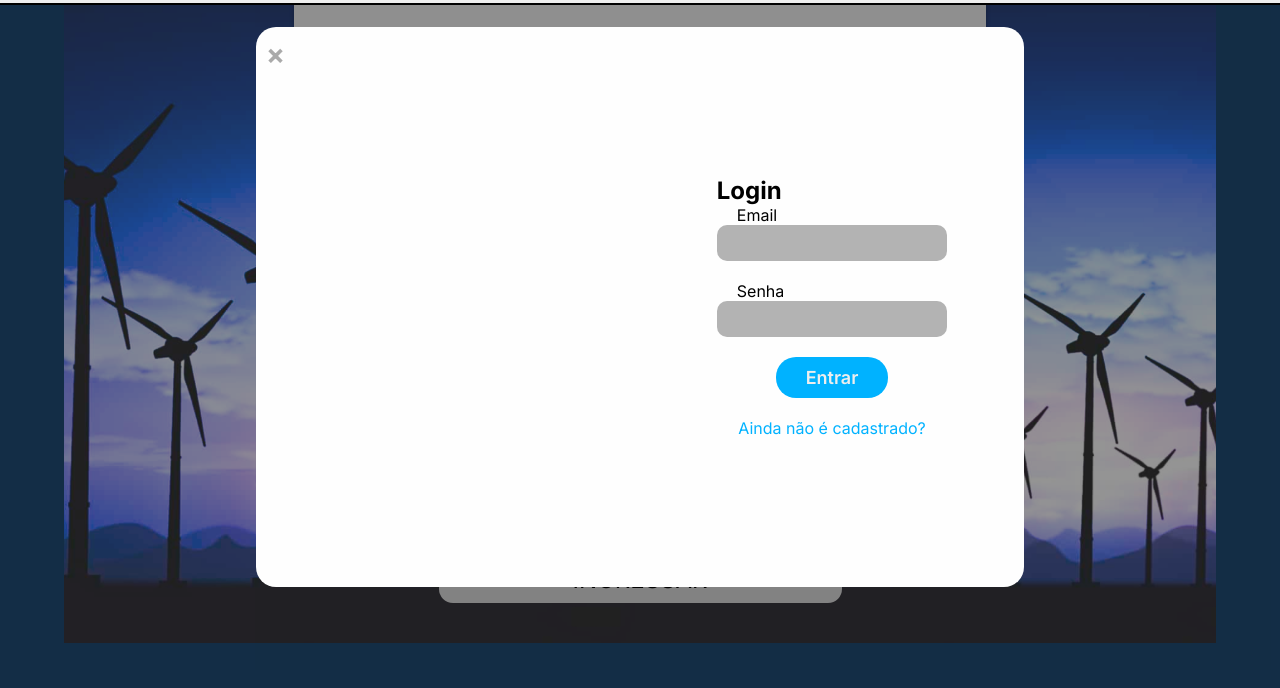
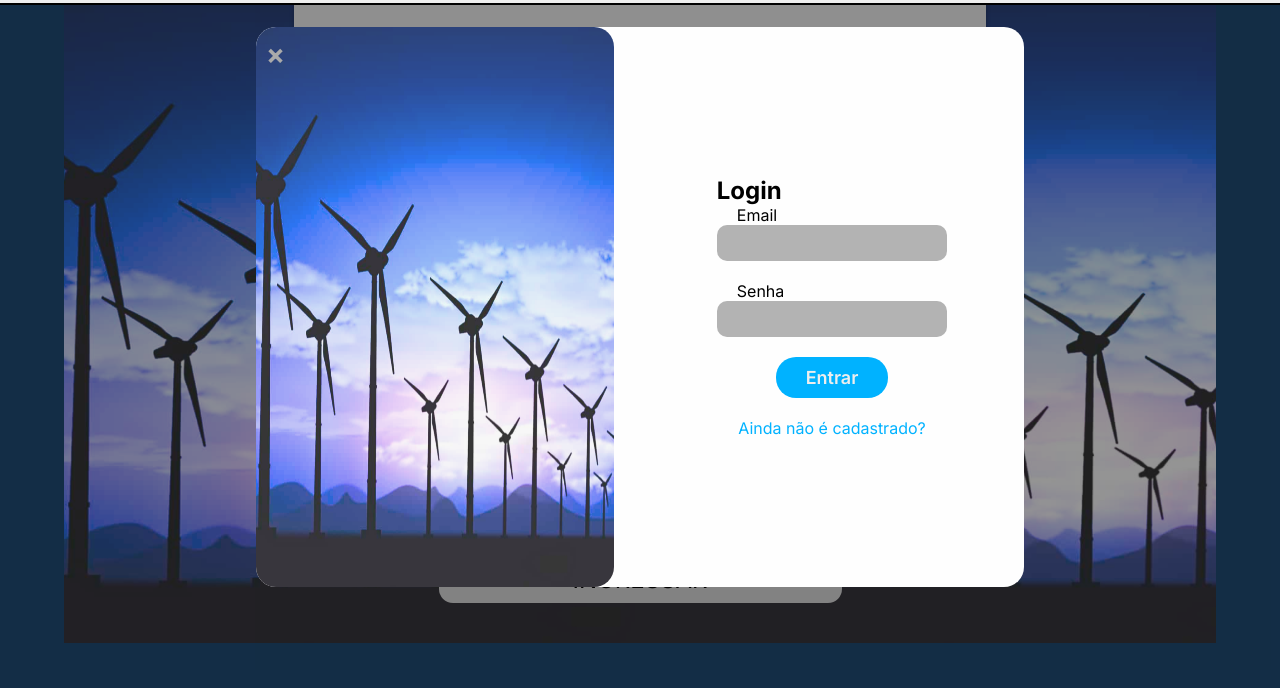
Before and after one commit to SynapSys-SPTECH/Site-Institucional, a website: page public/index.html in a window 1280 px wide. Both pictures are taken after a click on the link 1145 px from the left and 48 px from the top of the page. Shown: the part 93-781 px from the top of the page. Drawn offline with Linux system fonts and the light colour scheme.

Commit message:
imagem modal correta

```diff
--- a/public/index.html
+++ b/public/index.html
@@ -328,6 +328,7 @@
     <div id="myModal" class="modal">
         <div class="modalEspaco">
             <span class="close">&times;</span>
+            <img class="img-modal" src="images/img-turbinas.png" alt="" id="imgModal">
             <div class="conteudoLogin" id="login">
                 <div class="div_input">
                     <h2>Login</h2>
```
